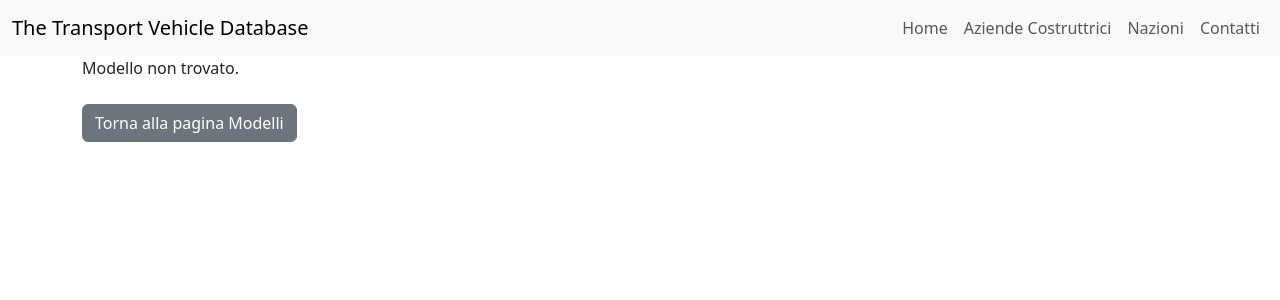
After one commit to filippogrande/The-Transport-Vehicle-database, a PHP site: page /modello.php in a window 1280 px wide. The commit adds this page. Shown: the top 300 px of the page. Run offline with PHP 8.4, Linux system fonts and the light colour scheme; some libraries are stand-ins or nearby versions.

Commit message:
creazione modello

```diff
--- a/Database.sql
+++ b/Database.sql
@@ -132,7 +132,7 @@ CREATE TABLE modifiche_in_sospeso (
     tabella_destinazione VARCHAR(50) NOT NULL, -- Nome della tabella modificata
     id_entita TEXT NULL, -- ID dell'entità da modificare
     campo_modificato VARCHAR(50) NOT NULL, -- Nome del campo modificato
-    valore_nuovo TEXT NOT NULL, -- Nuovo valore proposto
+    valore_nuovo TEXT, -- Nuovo valore proposto
     valore_vecchio TEXT NULL, -- Valore attuale (per riferimento)
     stato stato_modifica_enum DEFAULT 'In attesa',
     autore VARCHAR(255), -- Utente che ha fatto la richiesta
--- /dev/null
+++ b/Website/modello.php
@@ -0,0 +1,46 @@
+<?php
+ini_set('display_errors', 1);
+ini_set('display_startup_errors', 1);
+error_reporting(E_ALL);
+
+require_once 'Utilities/dbconnect.php'; // Connessione al database con PDO
+
+include 'header.html'; // Include l'header
+
+$id_modello = $_GET['id'] ?? null;
+
+if ($id_modello) {
+    $query = "SELECT * FROM modello WHERE id_modello = :id_modello";
+    $stmt = $pdo->prepare($query);
+    $stmt->bindParam(':id_modello', $id_modello, PDO::PARAM_INT);
+    $stmt->execute();
+    $modello = $stmt->fetch(PDO::FETCH_ASSOC);
+}
+?>
+
+<div class="container">
+    <?php if (!empty($modello)): ?>
+        <h1><?php echo htmlspecialchars($modello['nome']); ?></h1>
+        <p><strong>Tipo:</strong> <?php echo htmlspecialchars($modello['tipo'] ?? 'N/A'); ?></p>
+        <p><strong>Anno Inizio Produzione:</strong> <?php echo htmlspecialchars($modello['anno_inizio_produzione'] ?? 'N/A'); ?></p>
+        <p><strong>Anno Fine Produzione:</strong> <?php echo htmlspecialchars($modello['anno_fine_produzione'] ?? 'N/A'); ?></p>
+        <p><strong>Capienza:</strong> <?php echo htmlspecialchars($modello['capienza'] ?? 'N/A'); ?> persone</p>
+        <p><strong>Dimensioni (Lunghezza x Larghezza x Altezza):</strong>
+            <?php echo htmlspecialchars($modello['lunghezza'] ?? 'N/A'); ?> m x
+            <?php echo htmlspecialchars($modello['larghezza'] ?? 'N/A'); ?> m x
+            <?php echo htmlspecialchars($modello['altezza'] ?? 'N/A'); ?> m
+        </p>
+        <p><strong>Peso:</strong> <?php echo htmlspecialchars($modello['peso'] ?? 'N/A'); ?> kg</p>
+        <p><strong>Motorizzazione:</strong> <?php echo htmlspecialchars($modello['motorizzazione'] ?? 'N/A'); ?></p>
+        <p><strong>Velocità Massima:</strong> <?php echo htmlspecialchars($modello['velocita_massima'] ?? 'N/A'); ?> km/h</p>
+        <p><strong>Descrizione:</strong> <?php echo nl2br(htmlspecialchars($modello['descrizione'] ?? 'N/A')); ?></p>
+        <p><strong>Totale Veicoli Prodotti:</strong> <?php echo htmlspecialchars($modello['totale_veicoli'] ?? 'N/A'); ?></p>
+    <?php else: ?>
+        <p>Modello non trovato.</p>
+    <?php endif; ?>
+    <div class="mt-4">
+        <a href="/modelli.php" class="btn btn-secondary">Torna alla pagina Modelli</a>
+    </div>
+</div>
+
+<?php include 'footer.php'; // Include il footer ?>
--- a/Website/modifiche/modifica_azienda_costruttrice.php
+++ b/Website/modifiche/modifica_azienda_costruttrice.php
@@ -198,7 +198,7 @@ include '../header.html'; // Include l'header
             <?php endif; ?>
         </div>
         <button type="submit" class="btn btn-primary">Proponi Modifiche</button>
-        <a href="../azienda_costruttrice.php?id=<?= urlencode($id_azienda) ?>" class="btn btn-secondary">Annulla</a>
+        <a href="../azienda_costruttrice.php?id=<?= urlencode($id_azienda) ?>" class="btn btn-secondary">Torna alla azienda costruttrice</a>
     </form>
 </body>
 </html>
```
